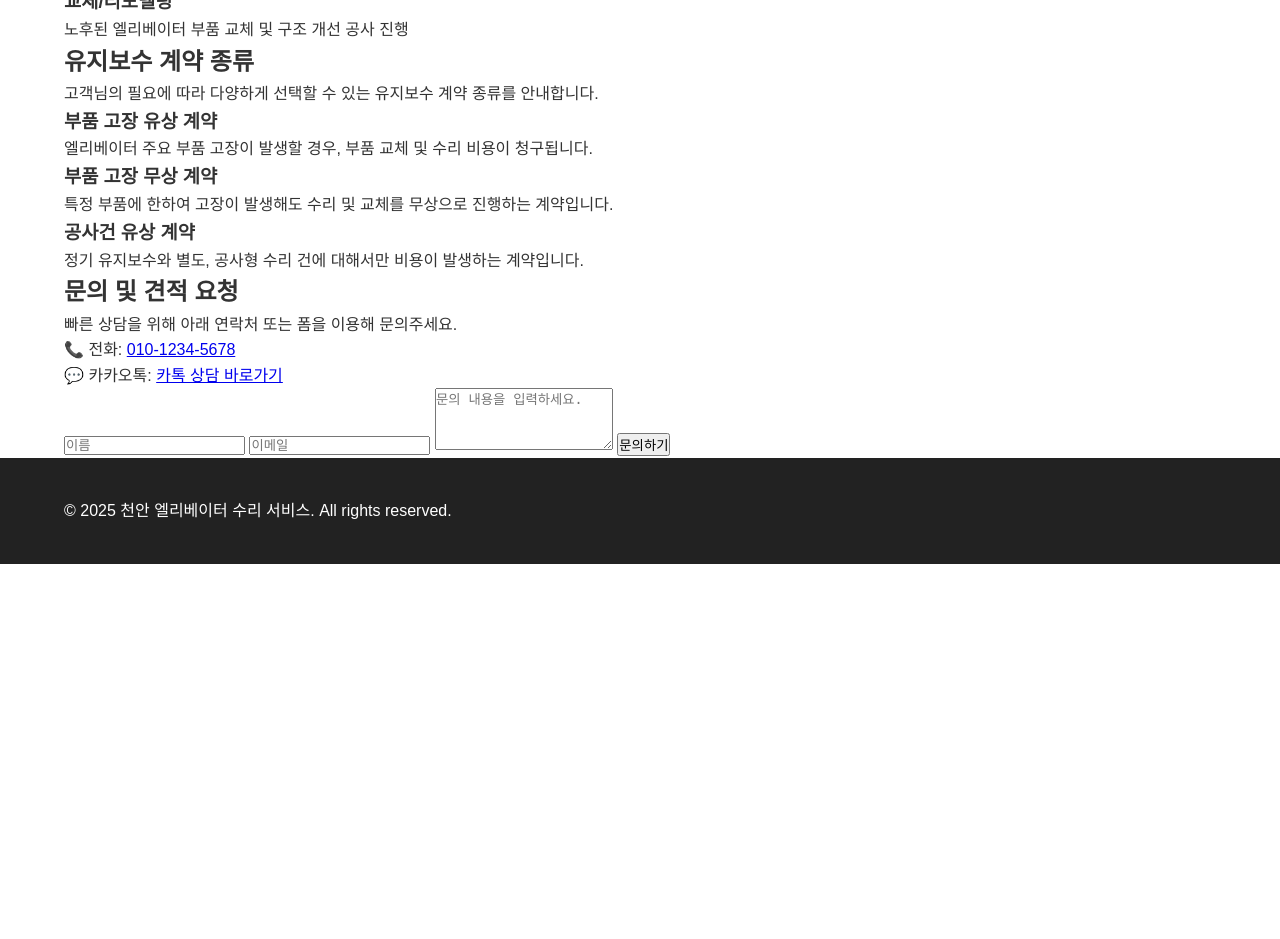
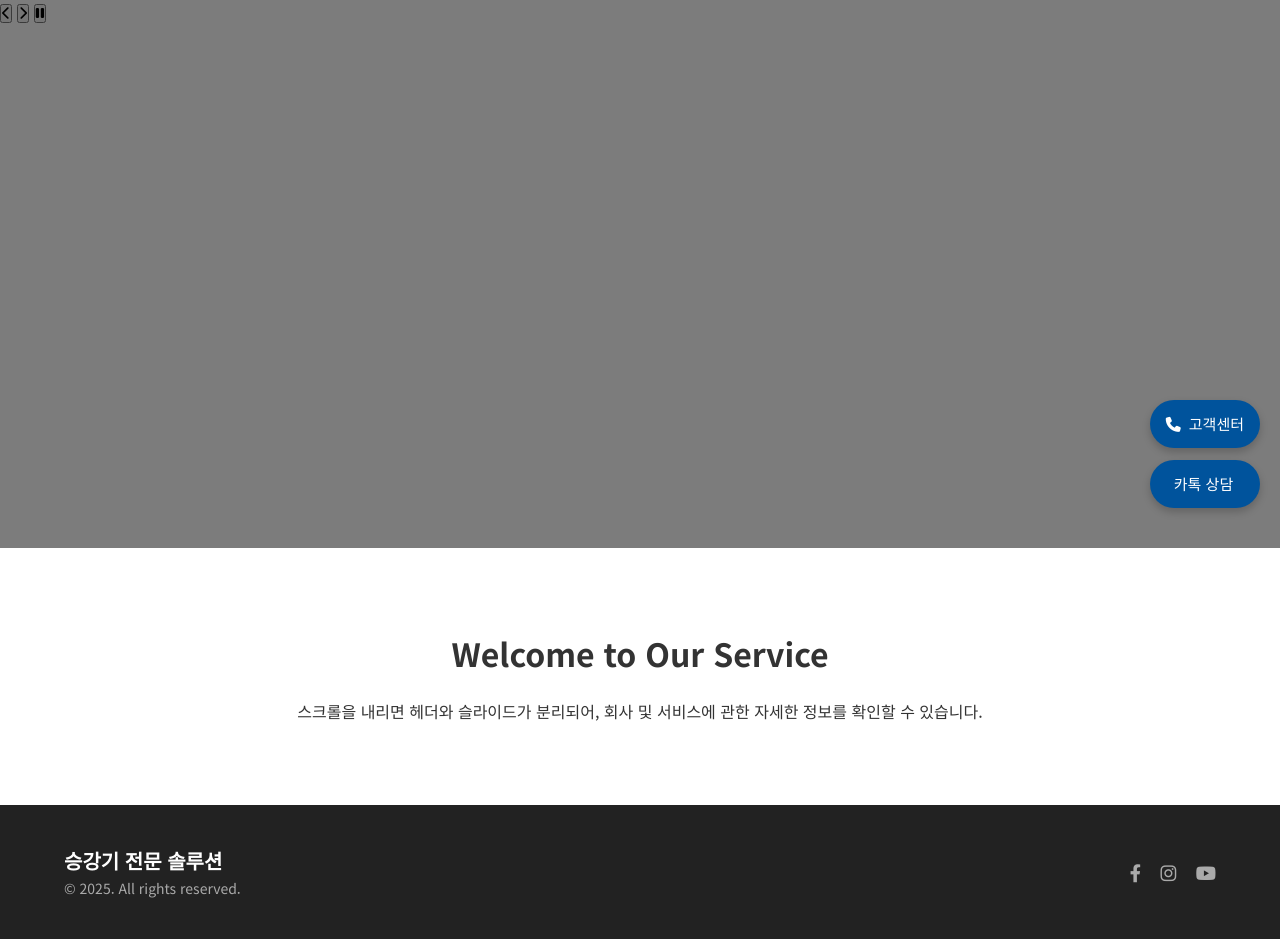
Before and after one commit to verychat88/verychat, a PHP site: page / in a window 1280 px wide. Shown: the part 252-1191 px from the top of the page. Before the commit the page ends 816 px from the top, so only its background shows below. Run offline with PHP 8.4, Linux system fonts and the light colour scheme.

Commit message:
Update index.php

```diff
--- a/index.php
+++ b/index.php
@@ -1,104 +1,98 @@
 <!DOCTYPE html>
 <html lang="ko">
 <head>
-  <meta charset="UTF-8">
-  <meta name="viewport" content="width=device-width, initial-scale=1.0">
-  <title>천안 빠른 엘리베이터 유지보수 서비스</title>
+  <meta charset="UTF-8" />
+  <meta name="viewport" content="width=device-width, initial-scale=1.0" />
+  <meta name="description" content="승강기 전문 솔루션 - 헤더와 슬라이드 일체형 후 스크롤 시 분리되는 효과" />
+  <title>승강기 전문 솔루션 - 메인</title>
+  <!-- 구글 폰트 및 Font Awesome -->
+  <link rel="preconnect" href="https://fonts.gstatic.com">
+  <link href="https://fonts.googleapis.com/css2?family=Noto+Sans+KR:wght@400;700&display=swap" rel="stylesheet">
+  <link rel="stylesheet" href="https://cdnjs.cloudflare.com/ajax/libs/font-awesome/6.4.0/css/all.min.css">
+  <!-- 공통 스타일 -->
   <link rel="stylesheet" href="style.css">
 </head>
 <body>
-  <!-- Header Section -->
-  <header class="header">
-    <div class="container">
-      <h1>천안 엘리베이터 수리 서비스</h1>
-      <nav class="nav">
+  <!-- 헤더 (초기엔 슬라이드와 겹치며 투명하게 보임) -->
+  <header class="header" id="header">
+    <div class="container header-container">
+      <div class="logo">
+        <a href="#">승강기 전문 솔루션</a>
+      </div>
+      <nav class="nav" id="navbar">
         <ul>
-          <li><a href="#banner">홈</a></li>
-          <li><a href="#services">서비스</a></li>
-          <li><a href="#contracts">계약 종류</a></li>
-          <li><a href="#contact">문의하기</a></li>
+          <li><a href="#">회사소개</a></li>
+          <li><a href="#">서비스</a></li>
+          <li><a href="#">성공사례</a></li>
+          <li><a href="#">문의하기</a></li>
         </ul>
       </nav>
+      <div class="hamburger" id="hamburger">
+        <i class="fa fa-bars"></i>
+      </div>
     </div>
   </header>
 
-  <!-- Banner Section -->
-  <section id="banner" class="banner">
-    <div class="container">
-      <h2>신속한 출동, 믿을 수 있는 서비스</h2>
-      <p>천안 및 아산 지역 엘리베이터 유지보수, 긴급 수리 & 상담</p>
-      <a href="#contact" class="btn">바로 문의하기</a>
+  <!-- 메인 슬라이더 (Hero 영역) -->
+  <section class="hero" id="hero">
+    <div class="slider-container" id="sliderContainer">
+      <!-- 첫 번째 슬라이드: 1.png -->
+      <div class="slide active" style="background-image: url('https://verychat88.github.io/1.png');">
+        <div class="overlay"></div>
+        <div class="hero-content">
+          <h2>신속한 현장 대응</h2>
+          <p>최첨단 유지보수 시스템으로 문제를 빠르게 해결합니다.</p>
+        </div>
+      </div>
+      <!-- 두 번째 슬라이드: 2.png -->
+      <div class="slide" style="background-image: url('https://verychat88.github.io/2.png');">
+        <div class="overlay"></div>
+        <div class="hero-content">
+          <h2>전문 기술과 풍부한 경험</h2>
+          <p>다년간의 현장 경험으로 안전하고 신뢰할 수 있는 솔루션을 제공합니다.</p>
+        </div>
+      </div>
+    </div>
+    <!-- 슬라이드 컨트롤 버튼 (필요 시) -->
+    <div class="slider-controls">
+      <button id="prevBtn" class="btn-control"><i class="fa fa-chevron-left"></i></button>
+      <button id="nextBtn" class="btn-control"><i class="fa fa-chevron-right"></i></button>
+      <button id="pauseBtn" class="btn-control"><i class="fa fa-pause"></i></button>
     </div>
   </section>
 
-  <!-- Services Section -->
-  <section id="services" class="services">
+  <!-- 스크롤 시 나타나는 일반 콘텐츠 (예시) -->
+  <section class="content">
     <div class="container">
-      <h2>서비스 소개</h2>
-      <div class="service-list">
-        <div class="service-item">
-          <h3>긴급출동</h3>
-          <p>고장 신고 접수 후 1시간 내 출동합니다.</p>
-        </div>
-        <div class="service-item">
-          <h3>정기 유지보수</h3>
-          <p>계약에 따른 정기 점검 및 보수, 안전 점검까지 맡깁니다.</p>
-        </div>
-        <div class="service-item">
-          <h3>교체/리모델링</h3>
-          <p>노후된 엘리베이터 부품 교체 및 구조 개선 공사 진행</p>
-        </div>
-      </div>
+      <h2>Welcome to Our Service</h2>
+      <p>
+        스크롤을 내리면 헤더와 슬라이드가 분리되어, 회사 및 서비스에 관한 자세한 정보를 확인할 수 있습니다.
+      </p>
     </div>
   </section>
 
-  <!-- Contracts Section -->
-  <section id="contracts" class="contracts">
-    <div class="container">
-      <h2>유지보수 계약 종류</h2>
-      <p>고객님의 필요에 따라 다양하게 선택할 수 있는 유지보수 계약 종류를 안내합니다.</p>
-      <div class="contract-list">
-        <div class="contract-item">
-          <h3>부품 고장 유상 계약</h3>
-          <p>엘리베이터 주요 부품 고장이 발생할 경우, 부품 교체 및 수리 비용이 청구됩니다.</p>
-        </div>
-        <div class="contract-item">
-          <h3>부품 고장 무상 계약</h3>
-          <p>특정 부품에 한하여 고장이 발생해도 수리 및 교체를 무상으로 진행하는 계약입니다.</p>
-        </div>
-        <div class="contract-item">
-          <h3>공사건 유상 계약</h3>
-          <p>정기 유지보수와 별도, 공사형 수리 건에 대해서만 비용이 발생하는 계약입니다.</p>
-        </div>
+  <!-- 푸터 -->
+  <footer class="footer">
+    <div class="container footer-container">
+      <div class="footer-left">
+        <p class="footer-logo">승강기 전문 솔루션</p>
+        <p class="footer-desc">&copy; 2025. All rights reserved.</p>
+      </div>
+      <div class="footer-right">
+        <a href="#"><i class="fa-brands fa-facebook-f"></i></a>
+        <a href="#"><i class="fa-brands fa-instagram"></i></a>
+        <a href="#"><i class="fa-brands fa-youtube"></i></a>
       </div>
     </div>
-  </section>
+  </footer>
 
-  <!-- Contact Section -->
-  <section id="contact" class="contact">
-    <div class="container">
-      <h2>문의 및 견적 요청</h2>
-      <p>빠른 상담을 위해 아래 연락처 또는 폼을 이용해 문의주세요.</p>
-      <div class="contact-info">
-        <p>📞 전화: <a href="tel:010-1234-5678">010-1234-5678</a></p>
-        <p>💬 카카오톡: <a href="#">카톡 상담 바로가기</a></p>
-      </div>
-      <form id="contactForm" method="post" action="https://formspree.io/f/{your_form_id}">
-        <!-- formspree 또는 다른 form API 연동 가능 -->
-        <input type="text" name="name" placeholder="이름" required>
-        <input type="email" name="email" placeholder="이메일" required>
-        <textarea name="message" rows="4" placeholder="문의 내용을 입력하세요." required></textarea>
-        <button type="submit" class="btn">문의하기</button>
-      </form>
-    </div>
-  </section>
-
-  <!-- Footer Section -->
-  <footer class="footer">
-    <div class="container">
-      <p>&copy; 2025 천안 엘리베이터 수리 서비스. All rights reserved.</p>
-    </div>
-  </footer>
+  <!-- 플로팅 퀵메뉴 (고객센터, 카톡 상담) -->
+  <div class="floating-buttons">
+    <a href="tel:01058255626" class="floating-btn"><i class="fa-solid fa-phone"></i> 고객센터</a>
+    <a href="https://open.kakao.com/o/your_kakao_link" target="_blank" class="floating-btn">
+      <i class="fa-brands fa-kakao"></i> 카톡 상담
+    </a>
+  </div>
 
   <script src="script.js"></script>
 </body>
```
